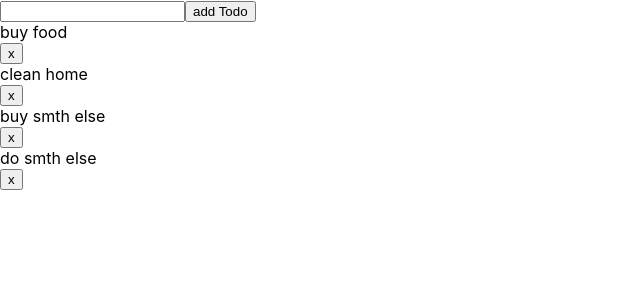
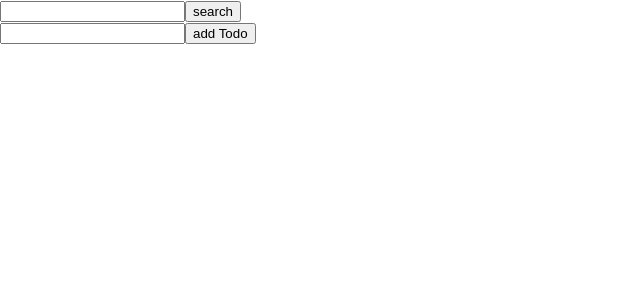
Before and after one commit to DawidKurkiewicz/redux-exercises-day1, a React (Create React App) app: page / in a window 1280 px wide. Shown: the top 300 px of the page, without its empty margins (0-640 px from the left). Built offline with nearby package versions, Linux system fonts and the light colour scheme.

Commit message:
task now can be filter

```diff
--- a/src/TodoList.js
+++ b/src/TodoList.js
@@ -3,25 +3,31 @@ import { connect } from 'react-redux'
 import { addTodo } from './store/todos'
 import { toggleTodo } from './store/todos'
 import { deleteTodo } from './store/todos'
+import { filterTodos } from './store/todos'
+
 
 
 
 
 const mapStateToProps = store => ({
-    _todos: store.todos.allTodos,
+    _todos: store.todos.visibleTodos,
 })
 
 
 const mapDispatchToProps = dispatch => ({
     _addTodo: text => dispatch(addTodo(text)),
     _toggleTodo: index => dispatch(toggleTodo(index)),
-    _deleteTodo: index => dispatch(deleteTodo(index))
+    _deleteTodo: index => dispatch(deleteTodo(index)),
+    _filterTodos: text => dispatch(filterTodos(text))
+
 
 })
 
 class TodoList extends React.PureComponent {
 
-    state = { value: '' }
+    state = {
+        value: '',
+        search: '' }
 
     handleInputChange = event => {
         this.setState({ value: event.target.value })
@@ -39,9 +45,19 @@ class TodoList extends React.PureComponent {
         this.props._deleteTodo(index)
     }
 
+    handleInputSearchChange =  event => {
+        this.setState({ search: event.target.value })
+    }
+
+    handleButtonSearchClick = () => {
+        this.props._filterTodos(this.state.search)
+    }
+
+
     render() {
 
         return <div>
+            {this.renderFilterTodos()}
             {this.renderInput()}
             {this.renderList()}
         </div>
@@ -54,6 +70,15 @@ class TodoList extends React.PureComponent {
                 onClick={this.handleButtonClick}>
                 add Todo
             </button>
+        </div>
+    }
+    renderFilterTodos() {
+        return <div>
+            <input onChange={this.handleInputSearchChange} />
+            <button
+                onClick={this.handleButtonSearchClick}>
+                search
+        </button>
         </div>
     }
 
```
